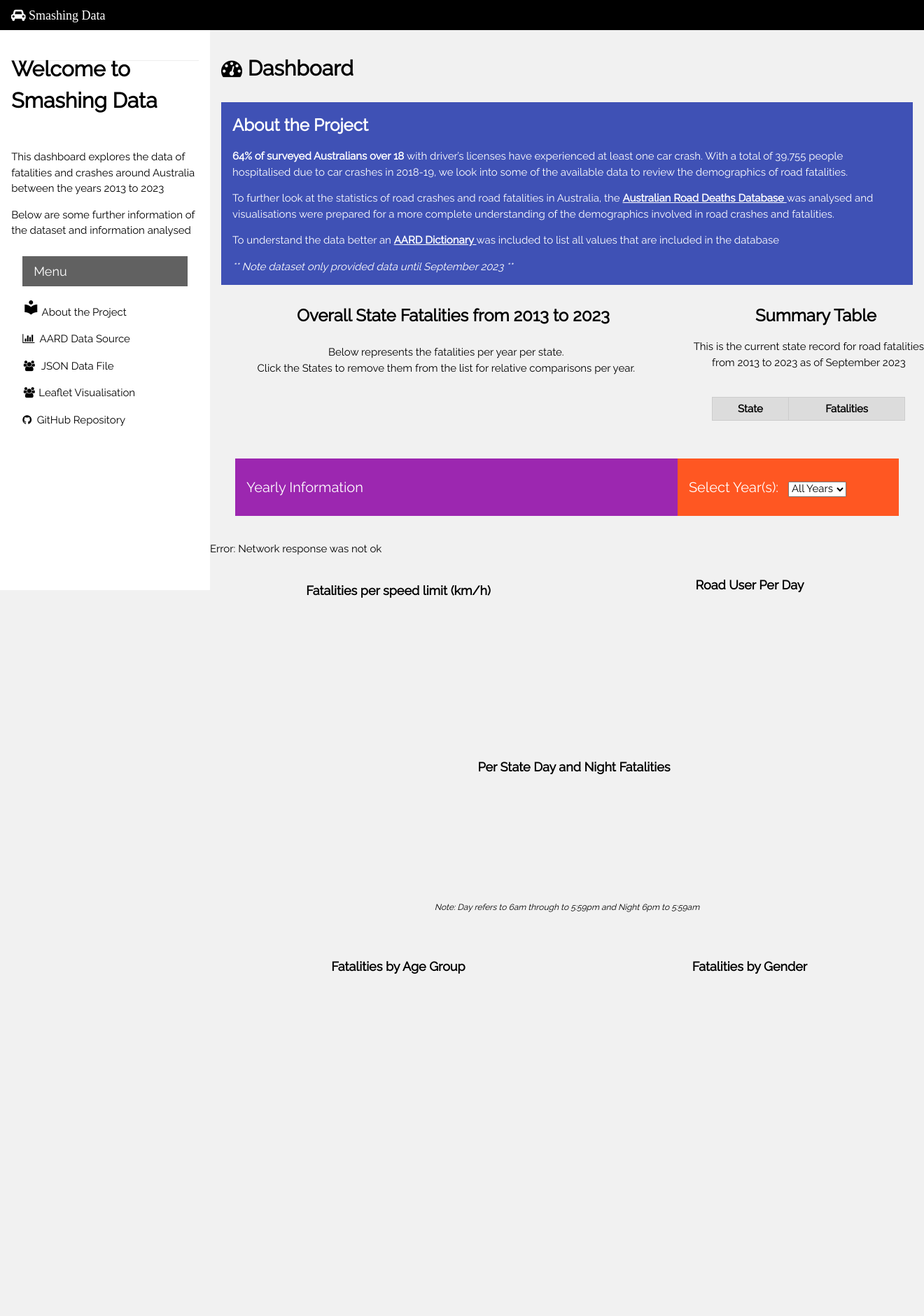
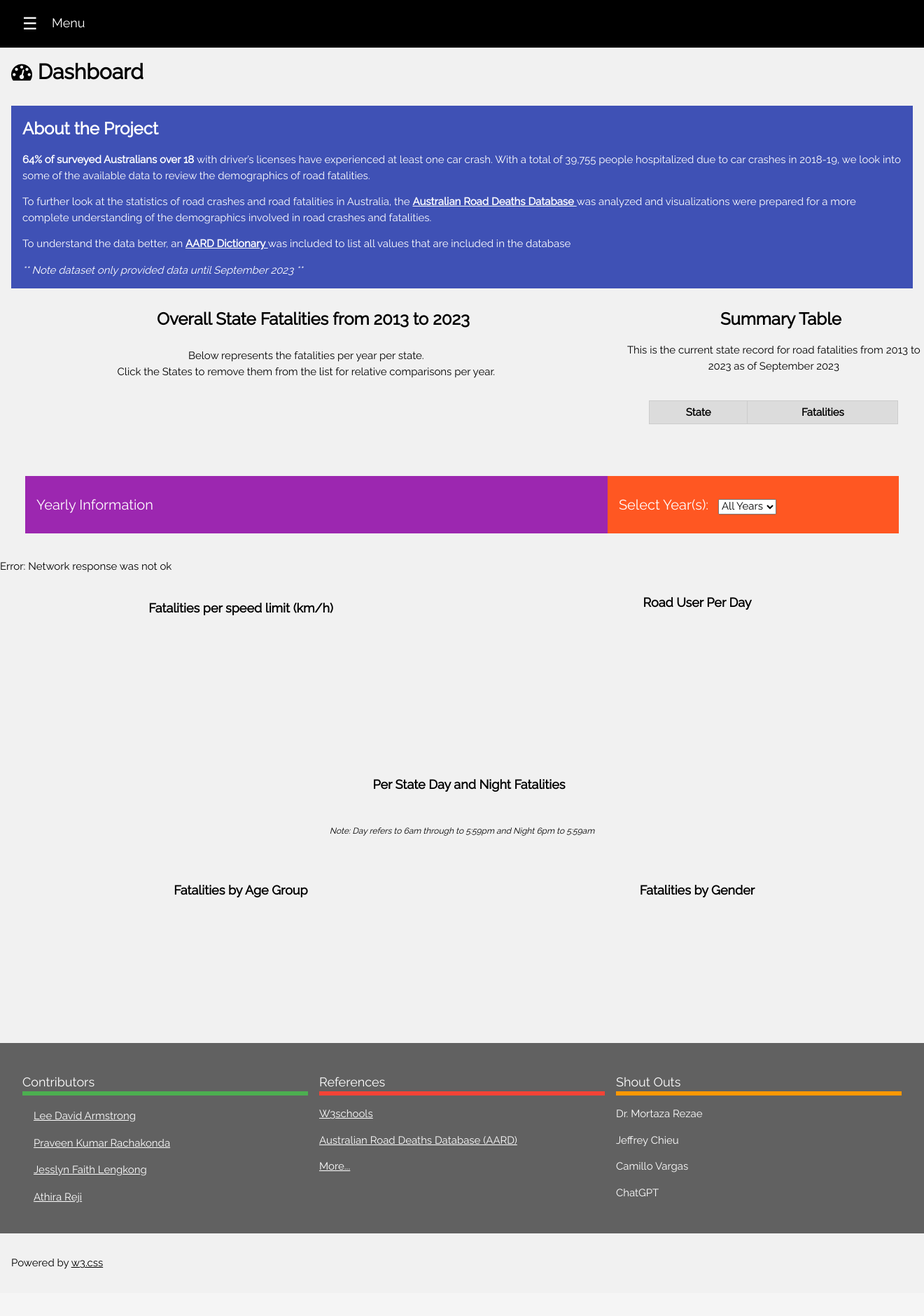
Before and after one commit to pkrachakonda/Project3---Australian-Road-Crash-Data-Analysis, a Flask app: page / in a window 1320 px wide. Shown: the top 1880 px of the page at 70% size. After the commit the page ends 1813 px from the top, so only its background shows below. Run offline with Flask 3, Linux system fonts and the light colour scheme; lists and menus that the app fills with data are empty; a map, chart or similar area stays blank; some libraries are stand-ins or nearby versions.

Commit message:
added styling to dashboard and hidden sidebar

```diff
--- a/static/css/style.css
+++ b/static/css/style.css
@@ -62,14 +62,14 @@
 
 /* Header on top of page when scrolling */
 .scrollable {
-    margin-top: 60px;
+    margin-top: 50px;
     padding: 20px;
 }
 
 .sticky-header {
     position: -webkit-sticky;
     position: sticky;
-    top: 25px;
+    top: 50px;
     z-index: 100;
 }
 
@@ -80,4 +80,6 @@
 
 .w3-purple label h3 {
     display: inline-block;
-    margin-right: 10px; }
+    margin-right: 10px;
+
+}
--- a/static/js/logic2.js
+++ b/static/js/logic2.js
@@ -1,3 +1,16 @@
+// Create a functions for Side bar to open full length page
+function w3_open() {
+    document.getElementById("main").style.marginLeft = "22%";
+    document.getElementById("mySidebar").style.width = "22%";
+    document.getElementById("mySidebar").style.display = "block";
+    document.getElementById("openNav").style.display = 'none';
+  }
+  function w3_close() {
+    document.getElementById("main").style.marginLeft = "0%";
+    document.getElementById("mySidebar").style.display = "none";
+    document.getElementById("openNav").style.display = "inline-block";
+  }
+
 //  Create an event listener for scrolling the header - choosing year
 window.addEventListener('scroll', function () {
     const scrollableDiv = document.getElementById('scrollableDiv'); // Get the div you want to make sticky
@@ -399,6 +412,7 @@
         chart.destroy();
     }
 
+
     // Create the new pie chart
     const newChart = new Chart(ageGroupChartCtx, {
         type: 'doughnut',
--- a/templates/index.html
+++ b/templates/index.html
@@ -5,121 +5,77 @@
   <meta charset="UTF-8">
   <title>Smashing Data</title>
   <meta name="viewport" content="width=device-width, initial-scale=1">
-
-<!-- W3 School CSS and icon stylesheet-->
   <link rel="stylesheet" href="https://www.w3schools.com/w3css/4/w3.css">
   <link rel="stylesheet" href="https://fonts.googleapis.com/css?family=Raleway">
   <link rel="stylesheet" href="https://cdnjs.cloudflare.com/ajax/libs/font-awesome/4.7.0/css/font-awesome.min.css">
   <link href="https://fonts.googleapis.com/icon?family=Material+Icons" rel="stylesheet">
   <link href="../static/css/style.css" rel="stylesheet">
-
 </head>
 
 <body class="w3-light-grey">
-
   <!-- Top container -->
   <div class="w3-bar w3-top w3-black w3-large" style="z-index:4">
-  <span class="w3-bar-item w3-center"> <i class="fa fa-car fa"> Smashing Data</i></span>
+    <span class="w3-bar-item w3-center">
+      <button id="openNav" class="w3-button w3-xlarge" onclick="w3_open()">&#9776;</button> Menu
+    </span>
   </div>
 
   <!-- Sidebar/menu -->
-<nav class="w3-sidebar w3-collapse w3-white w3-animate-left" style="z-index:3;width:300px;" id="mySidebar"><br>
+  <nav class="w3-sidebar w3-white w3-animate-left w3-bar-block w3-card w3-animate-left" style="z-index:3;width:300px; display:none" id="mySidebar"><br>
+    <button class="w3-bar-item w3-button w3-large" style="padding-top:30px" onclick="w3_close()">Close &times;</button>
     <div class="w3-container w3-row">
       <div class="w3-col s4">
       </div>
       <div class="w3-col s12 w3-bar">
-      <span><b><h2>Welcome to Smashing Data</span></b></h2><br>
-      <p> This dashboard explores the data of fatalities and crashes around Australia between the years 2013 to 2023</p>
-      <p> Below are some further information of the dataset and information analysed </p>
+        <span><b><h3>Welcome to Smashing Data</span></b></h3>
+        <p class=> This dashboard explores the data of fatalities and crashes in Australia between the years 2013 to 2023</p>
+        <p> Below are some further information of the dataset and information analyzed </p>
       </div>
       <hr>
       <div class="w3-container">
         <h5 class="w3-dark-grey w3-padding">Menu</h5>
       </div>
-
       <div class="w3-bar-block sidebar-information">
         <a href="#" class="w3-bar-item w3-button w3-padding w3-padding"><i class="material-icons">local_library</i> About the Project</a>
-    <a href="https://www.bitre.gov.au/statistics/safety/fatal_road_crash_database" class="w3-bar-item w3-button w3-padding"><i class="fa fa-bar-chart"></i>  AARD Data Source</a>
-    <a href="http://127.0.0.1:5000/data" class="w3-bar-item w3-button w3-padding"><i class="fa fa-users fa-fw"></i>  JSON Data File </a>
-    <a href="/crash_map2" class="w3-bar-item w3-button w3-padding"><i class="fa fa-users fa-fw"></i> Leaflet Visualisation </a>
-    <a href="https://github.com/pkrachakonda/Project3_Gr7" class="w3-bar-item w3-button w3-padding"><i class="fa fa-github"></i>  GitHub Repository </a>
-
-<!--
-      <div class="w3-margin-left">
-        <section class="sidebar" id="selection"><h4>State Selection</h4>
-            <input type="checkbox" id="stateFilterAll" name="state" value="All State" checked>
-            <label for="stateFilterAll">All states</label><br>
-
-            <input type="checkbox" id="stateFilterWA" name="wa" value="WA">
-            <label for="stateFilterWA">Western Australia</label> <br>
-
-            <input type="checkbox" id="stateFilterVIC" name="vic" value="VIC">
-            <label for="stateFilterVIC">Victoria </label> <br>
-
-            <input type="checkbox" id="stateFilterNSW" name="nsw" value="NSW">
-            <label for="stateFilterNSW">New South Wales </label> <br>
-
-            <input type="checkbox" id="stateFilterQLD" name="qld" value="QLD">
-            <label for="stateFilterQLD">Queensland </label><br>
-
-            <input type="checkbox" id="stateFilterACT" name="act" value="ACT">
-            <label for="stateFilterACT">Australia Capital Territory</label> <br>
-
-            <input type="checkbox" id="stateFilterSA" name="sa" value="SA">
-            <label for="stateFilterSA">South Australia</label> <br>
-
-            <input type="checkbox" id="stateFilterTAS" name="tas" value="TAS">
-            <label for="stateFilterTAS">Tasmania</label> <br>
-
-            <input type="checkbox" id="stateFilterNT" name="nt" value="NT">
-            <label for="stateFilterNT">Northern Territory</label> <br>
-        </section>
+        <a href="https://www.bitre.gov.au/statistics/safety/fatal_road_crash_database" class="w3-bar-item w3-button w3-padding"><i class="fa fa-bar-chart"></i> AARD Data Source</a>
+        <a href="http://127.0.0.1:5000/data" class="w3-bar-item w3-button w3-padding"><i class="fa fa-users fa-fw"></i> JSON Data File </a>
+        <a href="/crash_map2" class="w3-bar-item w3-button w3-padding"><i class="fa fa-users fa-fw"></i> Leaflet Visualization </a>
+        <a href="https://github.com/pkrachakonda/Project3_Gr7" class="w3-bar-item w3-button w3-padding"><i class="fa fa-github"></i> GitHub Repository </a>
       </div>
-  -->
-
       <br><br>
-    <br><br>
-  </div>
     </nav>
-
 
     <!-- Overlay effect when opening sidebar on small screens -->
     <div class="w3-overlay w3-hide-large w3-animate-opacity" onclick="w3_close()" style="cursor:pointer" title="close side menu" id="myOverlay"></div>
 
     <!-- !PAGE CONTENT! -->
-<div class="w3-main" style="margin-left:300px;margin-top:43px;">
-
+    <div class="w3-main" id="main">
       <!-- Header -->
-  <header class="w3-container" style="padding-top:22px">
+      <header class="w3-container" style="padding-top:70px">
         <h2><b><i class="fa fa-dashboard"></i> Dashboard</b></h2>
       </header>
-
       <!-- About the project-->
       <div class="w3-container w3-indigo w3-margin">
         <p> <h3><b> About the Project </h3> </b> </p>
         <p> <strong>64% of surveyed Australians over 18 </strong> with driver’s licenses have experienced at least one car crash.
-        With a total of 39,755 people hospitalised due to car crashes in 2018-19, we look into some of the available data to review the demographics of road fatalities. </p>
+            With a total of 39,755 people hospitalized due to car crashes in 2018-19, we look into some of the available data to review the demographics of road fatalities. </p>
         <p> To further look at the statistics of road crashes and road fatalities in Australia, the
-          <a href="https://www.bitre.gov.au/statistics/safety/fatal_road_crash_database"><b>Australian Road Deaths Database </b></a> was analysed and visualisations were prepared for a more complete understanding of the demographics involved in road crashes and fatalities. </p>
-        <p> To understand the data better an <a href="https://www.bitre.gov.au/sites/default/files/documents/ardd_dictionary_sep2023.pdf"> <b>AARD Dictionary </b></a> was included to list all values that are included in the database </p>
+          <a href="https://www.bitre.gov.au/statistics/safety/fatal_road_crash_database"><b>Australian Road Deaths Database </b></a> was analyzed and visualizations were prepared for a more complete understanding of the demographics involved in road crashes and fatalities. </p>
+        <p> To understand the data better, an <a href="https://www.bitre.gov.au/sites/default/files/documents/ardd_dictionary_sep2023.pdf"> <b>AARD Dictionary </b></a> was included to list all values that are included in the database </p>
         <p> <h8> <i>  ** Note dataset only provided data until September 2023 ** </i></h8></p>
       </div>
-
-    <!--All Years Each State -->
+      <!-- All Years Each State -->
       <div class="w3-row-padding" style="margin:0 -16px">
         <div class="chart-container">
           <div class="w3-twothird w3-center w3-padding-left">
             <h3 class="heading"><b>Overall State Fatalities from 2013 to 2023</b></h3>
-          <p class="w3-padding"> Below represents the fatalities per year per state.<br>Click the States to remove them from the list for
-            relative comparisons per year.
-          </P>
+            <p class="w3-padding"> Below represents the fatalities per year per state.<br>Click the States to remove them from the list for relative comparisons per year. </p>
             <canvas id="eachStateChart" class="chart"></canvas>
           </div>
-
           <div class="w3-third w3-center w3-padding-">
             <h3 class="heading"><b> Summary Table </b> </h3>
             <table class="table table-evenodd center" id="summary-table">
-            <p> This is the current state record for road fatalities from 2013 to 2023 as of September 2023 </P>
+              <p> This is the current state record for road fatalities from 2013 to 2023 as of September 2023 </p>
               <thead class="table">
                 <tr style="background-color:gainsboro;">
                     <br>
@@ -133,10 +89,8 @@
           </div>
         </div>
       </div>
-
-    <!-- Selection of Yea and Headerr-->
-
-    <div class="w3-container w3-margin yearly-header scrollable sticky-header" id="scrollableDiv">
+      <!-- Selection of Year and Header -->
+      <div class="w3-row w3-margin yearly-header scrollable sticky-header" id="scrollableDiv">
         <div class="w3-container w3-purple w3-twothird w3-padding-16">
           <h4> Yearly Information </h4>
         </div>
@@ -149,16 +103,11 @@
           </label>
         </div>
       </div>
-
-
-
-    <!-- Create a catch all for errors-->
+      <!-- Create a catch-all for errors -->
       <div id="loadingText" style="display: none;"> Loading...</div>
       <div id="error" style="display: none;"></div>
-
       <div class="w3-panel">
         <div class="chart-container">
-
           <!-- Fatalities per Speed Chart -->
           <div class="w3-row-padding" style="margin:0 -16px">
             <div class="w3-half w3-padding">
@@ -167,43 +116,39 @@
                 <canvas id="fatalitiesChart"></canvas> <br>
               </div>
             </div>
-
             <!-- Road User Per Day Fatalities -->
-        <div class ="w3-half w3 padding">
+            <div class="w3-half w3 padding">
               <div class="chart-container">
                 <h5 class="heading"> Road User Per Day </h5>
                 <canvas id="roadUserChart"></canvas>
               </div>
             </div>
           </div>
-
           <!-- Per state fatalities Day/Night -->
-      <div class ="w3 padding">
+          <div class="w3 padding">
             <div class="chart-container">
               <h5 class="heading"> Per State Day and Night Fatalities </h5>
-          <canvas id="stateChart"></canvas>
+              <canvas id="stateChart" width="30" height="10"></canvas>
               <p class="information"> <i>Note: Day refers to 6am through to 5:59pm and Night 6pm to 5:59am</i></p>
             </div>
           </div>
-
-       <!-- Fatalitise by Age Group -->
+          <!-- Fatalities by Age Group -->
           <div class="w3-row-padding" style="margin:0 -16px">
             <div class="w3-half w3 padding">
               <div class="chart-container">
                 <h5 class="heading">Fatalities by Age Group</h5>
-            <canvas id="ageGroupChart"></canvas>
+                <canvas id="ageGroupChart" class="pie-chart" width="1"></canvas>
               </div>
             </div>
-
             <!-- Fatalities per Gender -->
-        <div class ="w3-half w3 padding">
+            <div class="w3-half w3 padding">
               <div class="chart-container">
                 <h5 class="heading"> Fatalities by Gender </h5>
-            <canvas id="genderChart" height="780" width=""></canvas>
+                <canvas id="genderChart" class="pie-chart"></canvas>
               </div>
             </div>
           </div>
-
+        </div>
         <!-- End page content -->
       </div>
       <br>
@@ -211,24 +156,25 @@
       <div class="w3-container w3-dark-grey w3-padding-32">
         <div class="w3-row-padding">
           <div class="w3-container w3-third">
-
             <!-- Contributors -->
             <h5 class="w3-bottombar w3-border-green">Contributors</h5>
             <div class="w3-button w3-padding">
               <a href="https://github.com/leedavidarmstrong">Lee David Armstrong</a>
-      </div> <br>
+            </div>
+            <br>
             <div class="w3-button w3-padding">
               <a href="https://github.com/pkrachakonda">Praveen Kumar Rachakonda</a>
-      </div><br>
+            </div>
+            <br>
             <div class="w3-button w3-padding">
               <a href="https://github.com/jflengkong">Jesslyn Faith Lengkong</a>
-      </div> <br>
+            </div>
+            <br>
             <div class="w3-button w3-padding">
-          <a href="##">Athira</a>
+              <a href="https://github.com/athirareji321">Athira Reji</a>
             </div>
           </div>
-
-    <!-- References-->
+          <!-- References -->
           <div class="w3-container w3-third">
             <h5 class="w3-bottombar w3-border-red"> References</h5>
             <p> <a href="https://www.w3schools.com/"> W3schools </a> </p>
@@ -244,15 +190,12 @@
           </div>
         </div>
       </div>
-
       <!-- Footer -->
       <footer class="w3-container w3-padding-16 w3-light-grey">
         <p>Powered by <a href="https://www.w3schools.com/w3css/default.asp" target="_blank">w3.css</a></p>
       </footer>
-
       <!-- End page content -->
     </div>
-
 
     <script>
       // Get the Sidebar
@@ -284,8 +227,5 @@
     <script src="https://cdn.plot.ly/plotly-latest.min.js"></script>
     <script src="https://cdn.jsdelivr.net/npm/chart.js"></script>
     <script src="https://unpkg.com/leaflet@1.7.1/dist/leaflet.js"></script>
-
-<!--<script src="crash_map4.html"></script> -->
-
   </body>
 </html>
```
Lines whose indentation alone changed are shown as unchanged.
